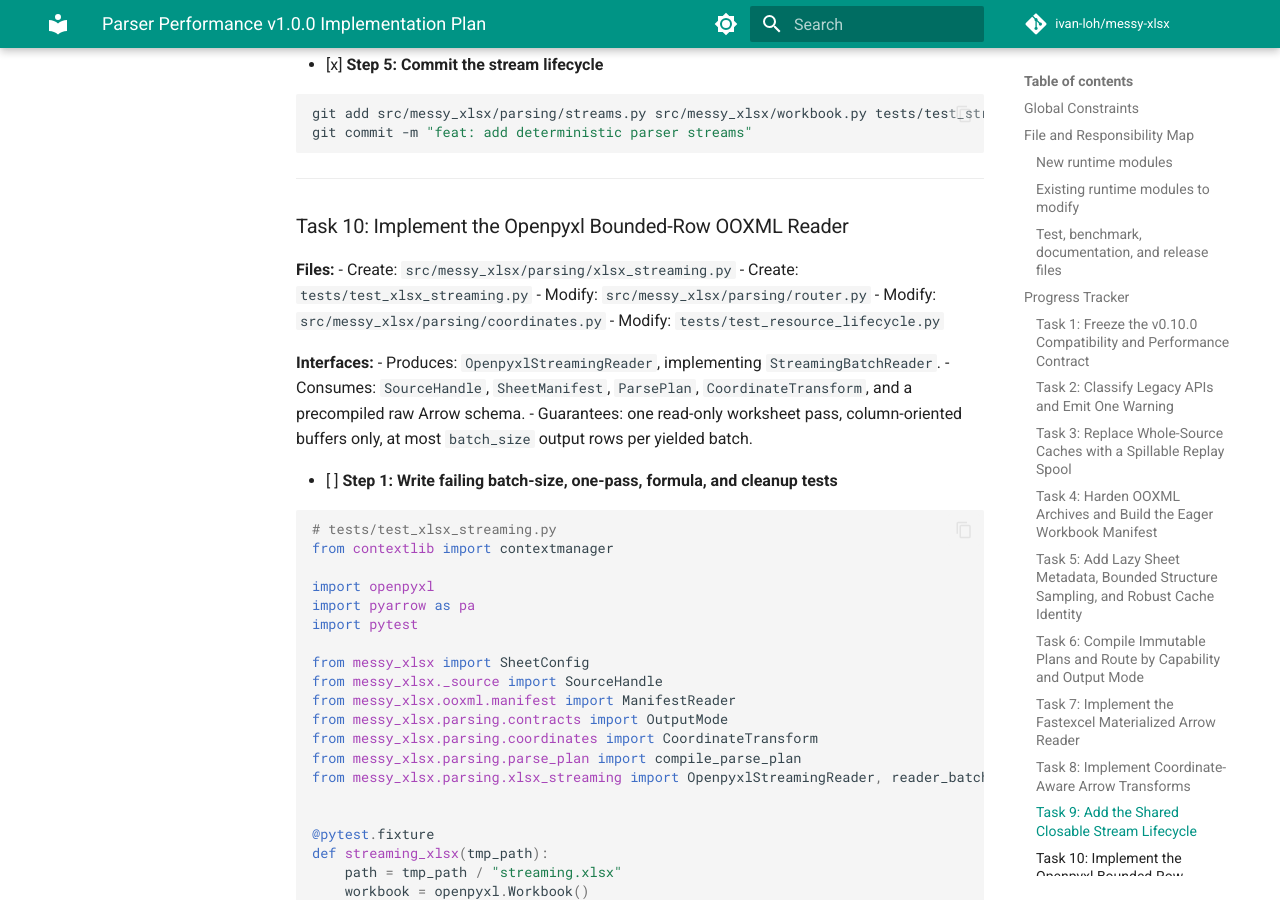
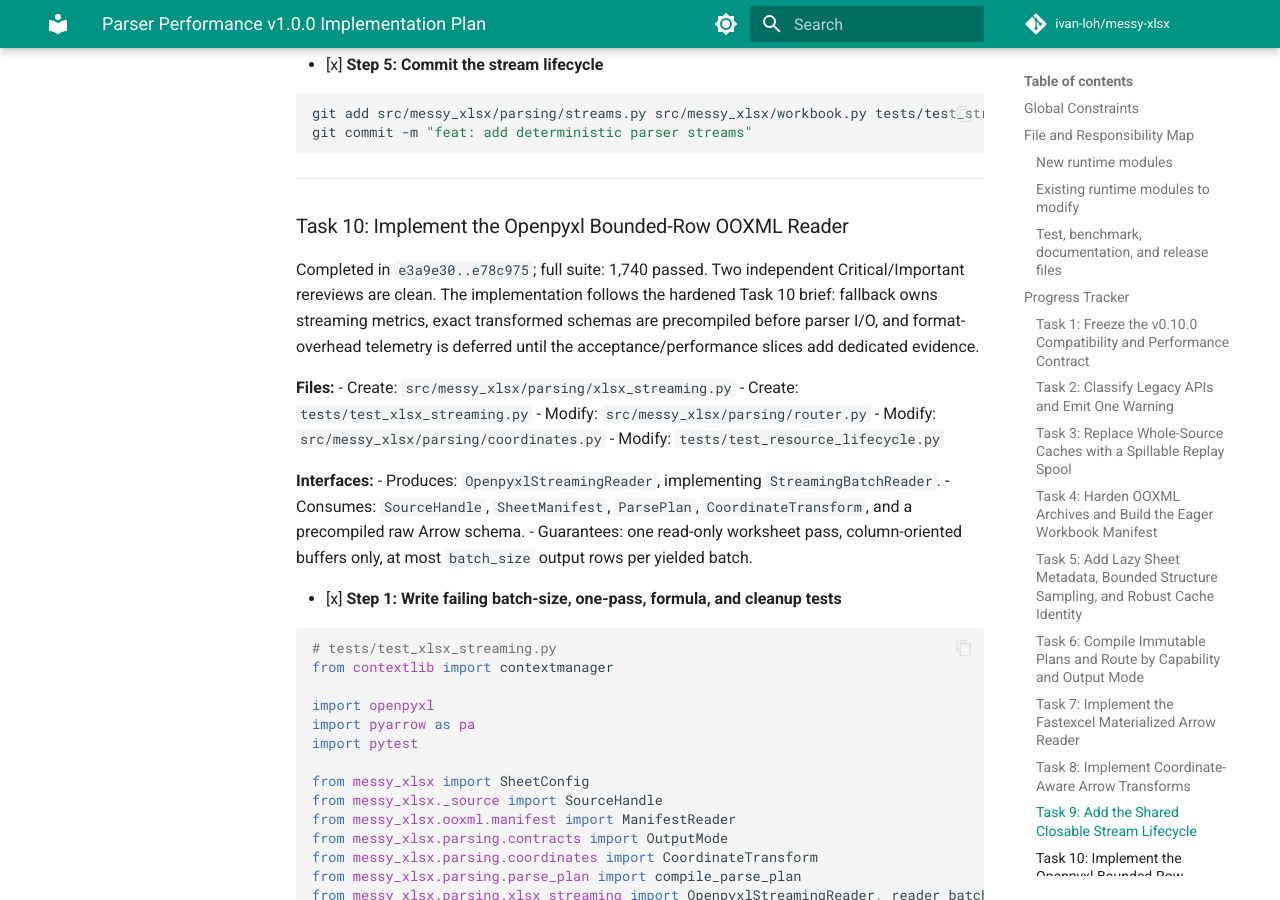
Before and after one commit to ivan-loh/messy-xlsx, an MkDocs documentation site: the page built from docs/superpowers/plans/2026-07-22-parser-performance-v1.md, in a window 1280 px wide and 900 px high, scrolled down 45004 px. Built offline with MkDocs 1.6.1 and Material for MkDocs 9.7.7, drawn with Linux system fonts in a browser that asks for light colours; comment, search, counter and statistics services are not loaded; some of the changed text lies outside the part shown.

Commit message:
docs: mark parser performance slice 10 complete

````diff
--- a/docs/superpowers/plans/2026-07-22-parser-performance-v1.md
+++ b/docs/superpowers/plans/2026-07-22-parser-performance-v1.md
@@ -96,7 +96,7 @@
 | 7 | Fastexcel materialized Arrow reader | 6 | [x] |
 | 8 | Coordinate-aware Arrow transforms | 5, 7 | [x] |
 | 9 | Closable stream lifecycle | 3, 6 | [x] |
-| 10 | Openpyxl bounded-row OOXML reader | 8, 9 | [ ] |
+| 10 | Openpyxl bounded-row OOXML reader | 8, 9 | [x] |
 | 11 | Streaming normalization and schema enforcement | 9, 10 | [ ] |
 | 12 | Public Arrow, batch, and pandas-chunk APIs | 7, 9, 11 | [ ] |
 | 13 | Unified multi-sheet planning and `SheetStream` | 5, 7, 12 | [ ] |
@@ -2133,6 +2133,12 @@ git commit -m "feat: add deterministic parser streams"
 
 ### Task 10: Implement the Openpyxl Bounded-Row OOXML Reader
 
+Completed in `e3a9e30..e78c975`; full suite: 1,740 passed. Two independent
+Critical/Important rereviews are clean. The implementation follows the
+hardened Task 10 brief: fallback owns streaming metrics, exact transformed
+schemas are precompiled before parser I/O, and format-overhead telemetry is
+deferred until the acceptance/performance slices add dedicated evidence.
+
 **Files:**
 - Create: `src/messy_xlsx/parsing/xlsx_streaming.py`
 - Create: `tests/test_xlsx_streaming.py`
@@ -2145,7 +2151,7 @@ git commit -m "feat: add deterministic parser streams"
 - Consumes: `SourceHandle`, `SheetManifest`, `ParsePlan`, `CoordinateTransform`, and a precompiled raw Arrow schema.
 - Guarantees: one read-only worksheet pass, column-oriented buffers only, at most `batch_size` output rows per yielded batch.
 
-- [ ] **Step 1: Write failing batch-size, one-pass, formula, and cleanup tests**
+- [x] **Step 1: Write failing batch-size, one-pass, formula, and cleanup tests**
 
 ```python
 # tests/test_xlsx_streaming.py
@@ -2245,7 +2251,7 @@ Run: `.venv/bin/pytest tests/test_xlsx_streaming.py -q`
 
 Expected: collection fails because the streaming reader does not exist.
 
-- [ ] **Step 2: Implement the read-only reader with column buffers**
+- [x] **Step 2: Implement the read-only reader with column buffers**
 
 ```python
 # src/messy_xlsx/parsing/xlsx_streaming.py
@@ -2315,9 +2321,9 @@ class OpenpyxlStreamingReader:
         self._stack.close()
 ```
 
-The production implementation must accumulate transformed rows until it has at most `batch_size` output rows, because hidden/filtered input rows may shrink a raw window. It may retain openpyxl's shared-string/style tables; record their declared manifest sizes in parse metrics.
-
-- [ ] **Step 3: Add an iterator adapter that closes before propagation**
+The production implementation must accumulate transformed rows until it has at most `batch_size` output rows, because hidden/filtered input rows may shrink a raw window. It may retain openpyxl's shared-string/style tables; dedicated format-overhead metrics are deferred until the metrics model and manifest expose the required immutable evidence.
+
+- [x] **Step 3: Add an iterator adapter that closes before propagation**
 
 ```python
 def reader_batches(reader: StreamingBatchReader):
@@ -2333,13 +2339,13 @@ def reader_batches(reader: StreamingBatchReader):
 
 Do not transparently retry after the first batch is yielded. Any later backend error closes and propagates.
 
-- [ ] **Step 4: Run streaming, coordinate, and lifecycle suites**
+- [x] **Step 4: Run streaming, coordinate, and lifecycle suites**
 
 Run: `.venv/bin/pytest tests/test_xlsx_streaming.py tests/test_coordinate_transforms.py tests/test_stream_lifecycle.py tests/test_resource_lifecycle.py -q`
 
 Expected: all tests pass with one read-only workbook load and deterministic cleanup.
 
-- [ ] **Step 5: Commit the OOXML streaming reader**
+- [x] **Step 5: Commit the OOXML streaming reader**
 
 ```bash
 git add src/messy_xlsx/parsing/xlsx_streaming.py src/messy_xlsx/parsing/router.py src/messy_xlsx/parsing/coordinates.py tests/test_xlsx_streaming.py tests/test_resource_lifecycle.py
````
